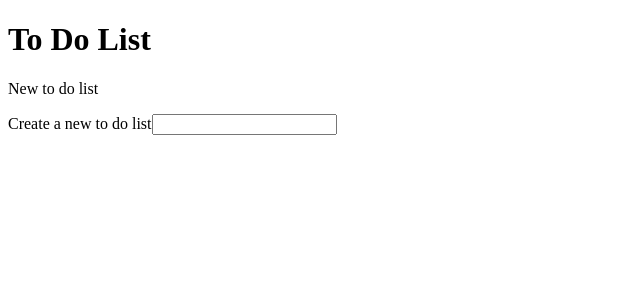
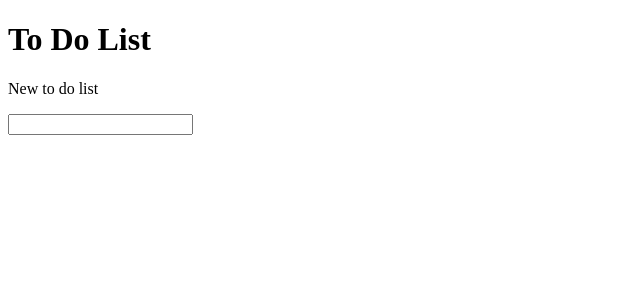
Before and after one commit to Yucheng-An/projects, a React (Vite) app in the folder todolist/: page / in a window 1280 px wide. Shown: the top 300 px of the page, without its empty margins (0-640 px from the left). Built offline with nearby package versions, Linux system fonts and the light colour scheme.

Commit message:
Auto-commit JSX on save for Project

```diff
--- a/todolist/src/App.jsx
+++ b/todolist/src/App.jsx
@@ -8,7 +8,7 @@ function App() {
         return(
             <div >
                 <p>New to do list</p>
-                <p> Create a new to do list
+                <p>
                     <input></input>
                 </p>
             </div>
```
